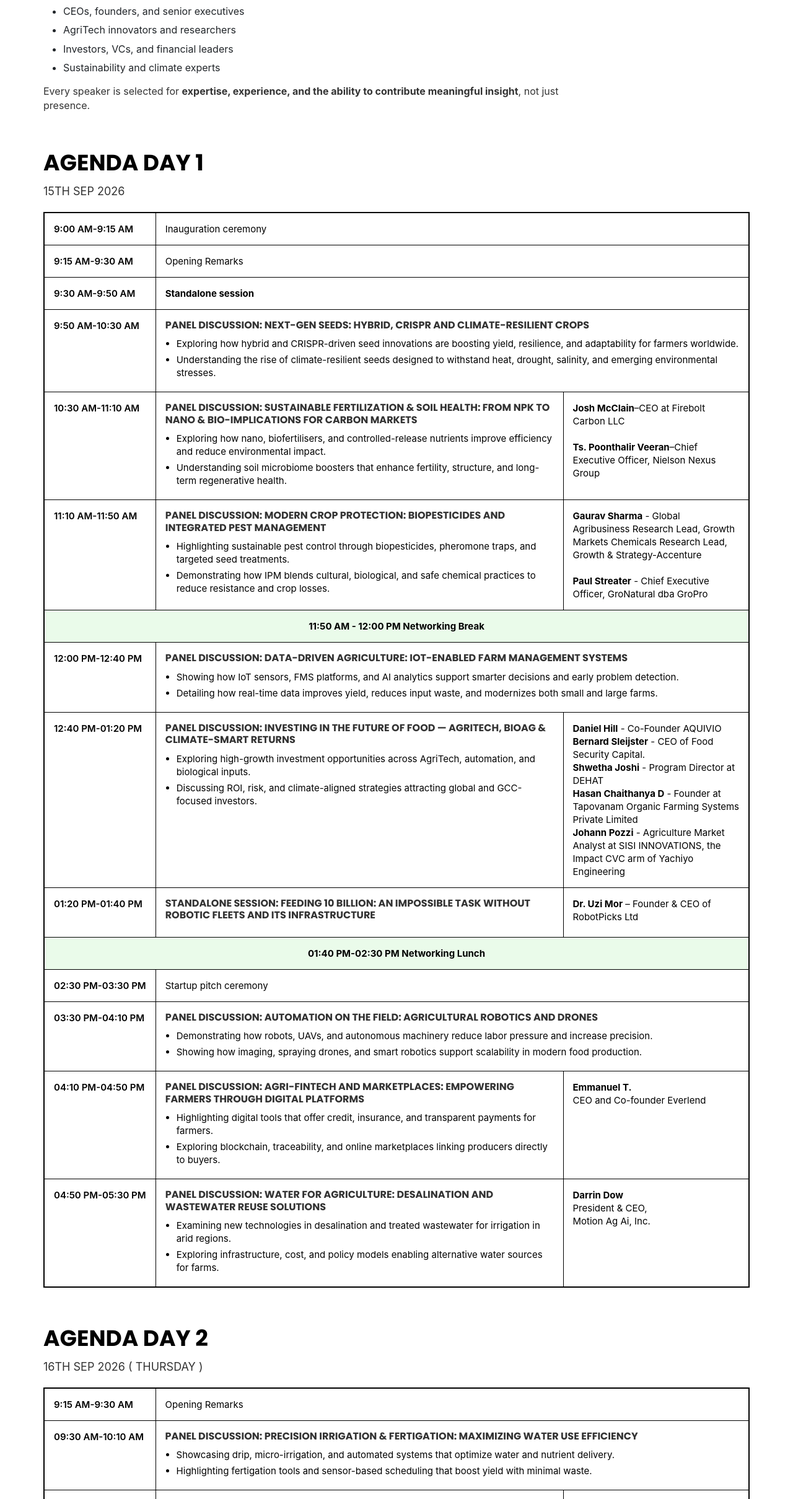
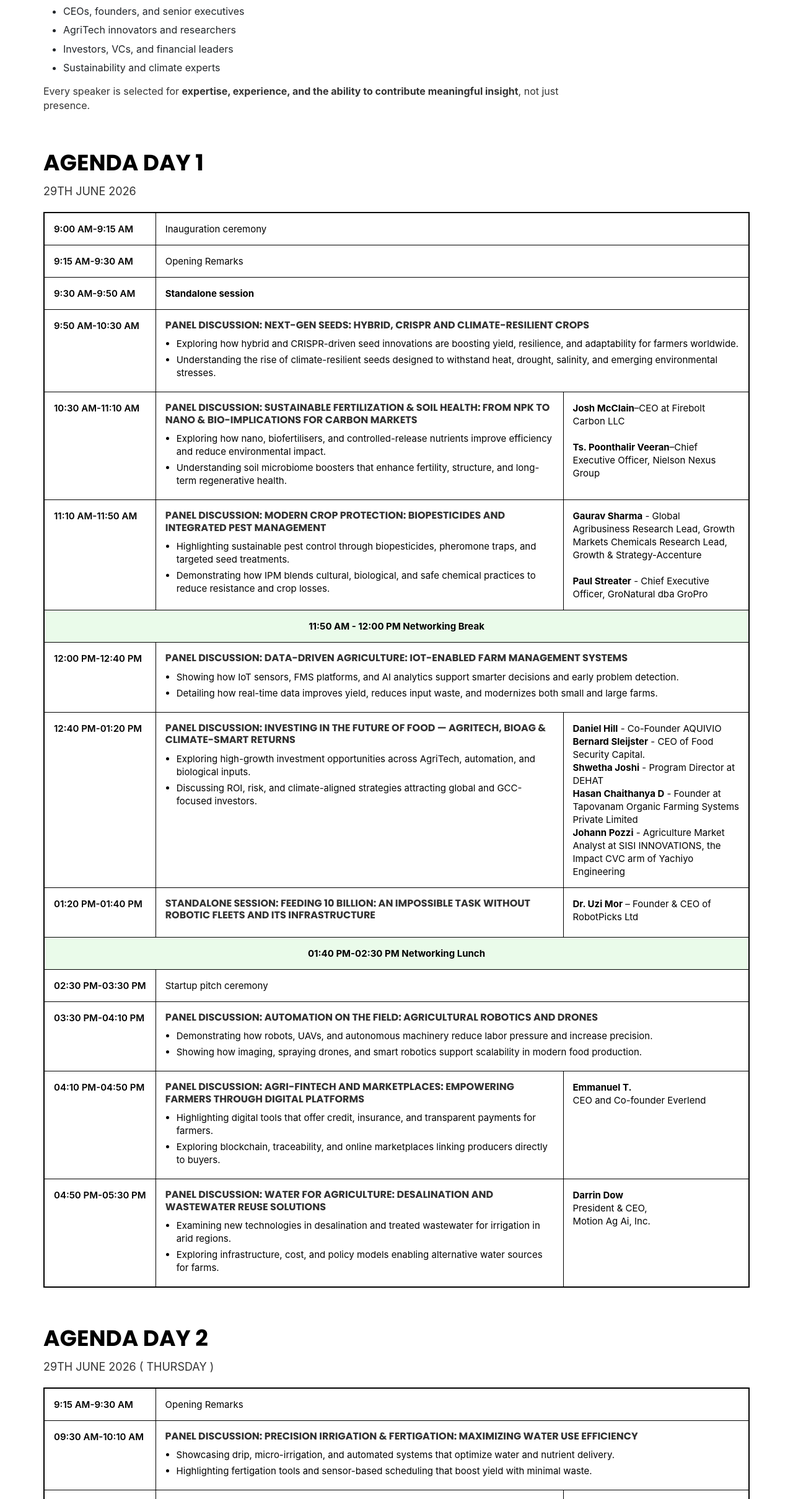
Before and after one commit to PrakashChand07/Food-security, a React (Create React App) app in the folder eventen/: page /key-information/agenda in a window 1280 px wide. Shown: the part 1512-3931 px from the top of the page at 62% size. Built offline with nearby package versions, Linux system fonts and the light colour scheme; a web font is replaced by a local one.

Commit message:
fix: update agenda dates to June 29, 2026

```diff
--- a/eventen/src/Pages/Agenda.jsx
+++ b/eventen/src/Pages/Agenda.jsx
@@ -239,7 +239,7 @@ const SummitAgenda = () => {
               {/* DAY 1 */}
               <div>
                 <h2 className="day-header">AGENDA DAY 1</h2>
-                <div className="day-subheader">15TH Sep 2026</div>
+                <div className="day-subheader">29TH June 2026</div>
 
                 <table className="agenda-table">
                   <tbody>
@@ -401,7 +401,7 @@ const SummitAgenda = () => {
               {/* DAY 2 */}
               <div style={{ marginTop: "60px" }}>
                 <h2 className="day-header">AGENDA DAY 2</h2>
-                <div className="day-subheader">16TH SEP 2026 ( THURSDAY )</div>
+                <div className="day-subheader">29TH June 2026 ( THURSDAY )</div>
 
                 <table className="agenda-table">
                   <tbody>
```
